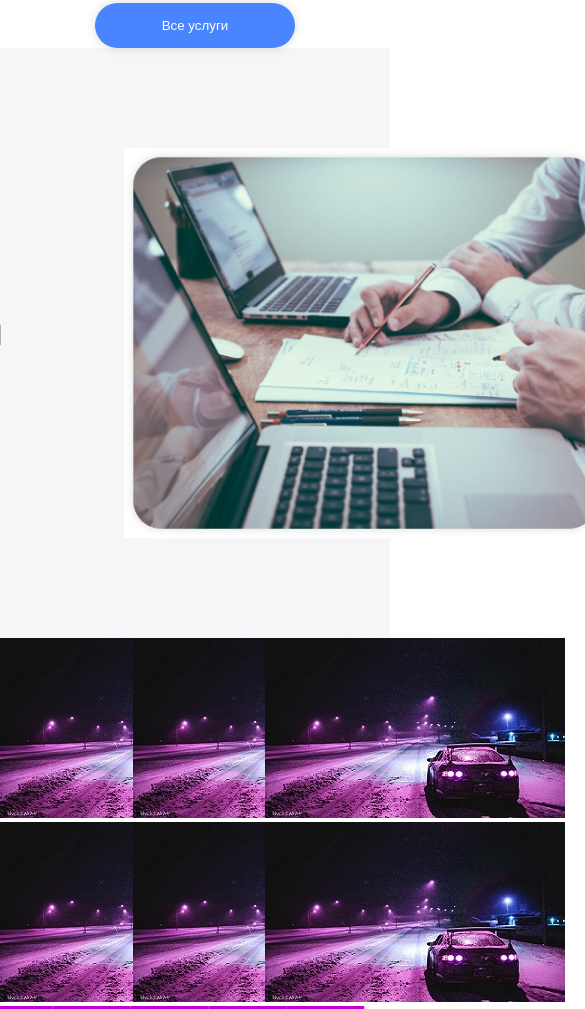
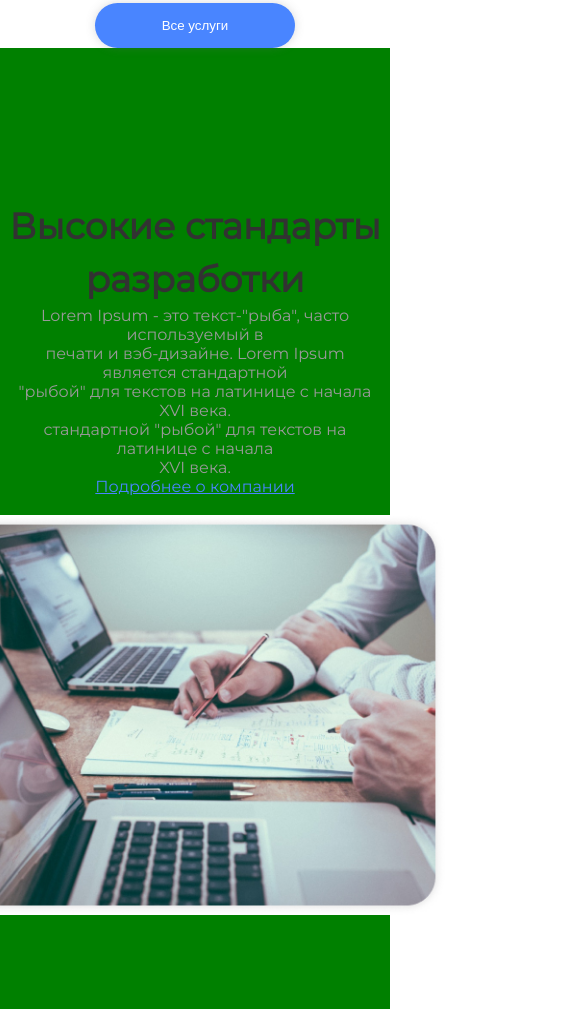
Before and after one commit to Volodya12yo/Volodya12yo.github.io, a plain HTML site: page index.html in a window 390 px wide. Shown: the part 1757-2766 px from the top of the page, 585 px wide, since content can reach past the window. Drawn offline with Linux system fonts and the light colour scheme.

Commit message:
адаптировал под устройства до 700 экрана

```diff
--- a/css/style.css
+++ b/css/style.css
@@ -109,11 +109,13 @@
 /*-----section standart-----*/
 .standart{
   background: #F6F6F8;
-  height: 590px;
+  min-height: 590px;
   display: flex;
   justify-content: center;
   padding-top: 100px;
   padding-bottom: 100px;
+  padding-left: 2%;
+  padding-right: 2%;
 }
 .standart-txt-box{
   margin-right: 121px;
@@ -131,7 +133,7 @@
   grid-template-columns: 34% 34% 34%;
   grid-template-rows: 50% 50%;
 }
-.img-gallery{
+.img-gallery>img{
   width: 100%;
   height: 100%;
 }
@@ -153,3 +155,36 @@
   transform: translateX(-30px);
   }
 }
+/******подстраивание под устройства****/
+@media (max-width: 930px) and (min-width: 700px){
+  .standart{
+    background: red;
+    flex-direction: column;
+    align-items:center;
+    text-align: center;
+}
+.standart>img{
+  width: 500px;
+  height: 400px;
+  margin-top: 5%;
+}
+.standart-txt-box{
+  margin-right: 0;
+}
+}
+@media (max-width: 699px) and (min-width: 300px){
+  .standart{
+    background: green;
+    flex-direction: column;
+    align-items:center;
+    text-align: center;
+}
+.standart>img{
+  width: 500px;
+  height: 400px;
+  margin-top: 5%;
+}
+.standart-txt-box{
+  margin-right: 0;
+}
+}
--- a/index.html
+++ b/index.html
@@ -2,6 +2,7 @@
 <html lang="en" dir="ltr">
   <head>
     <meta charset="utf-8">
+    <meta name="viewport" content="width=device-width, initial-scale=1">
     <title>IT компания</title>
     <link rel="stylesheet" href="css/style.css">
     <link href="https://fonts.googleapis.com/css2?family=Montserrat&display=swap" rel="stylesheet">
```
